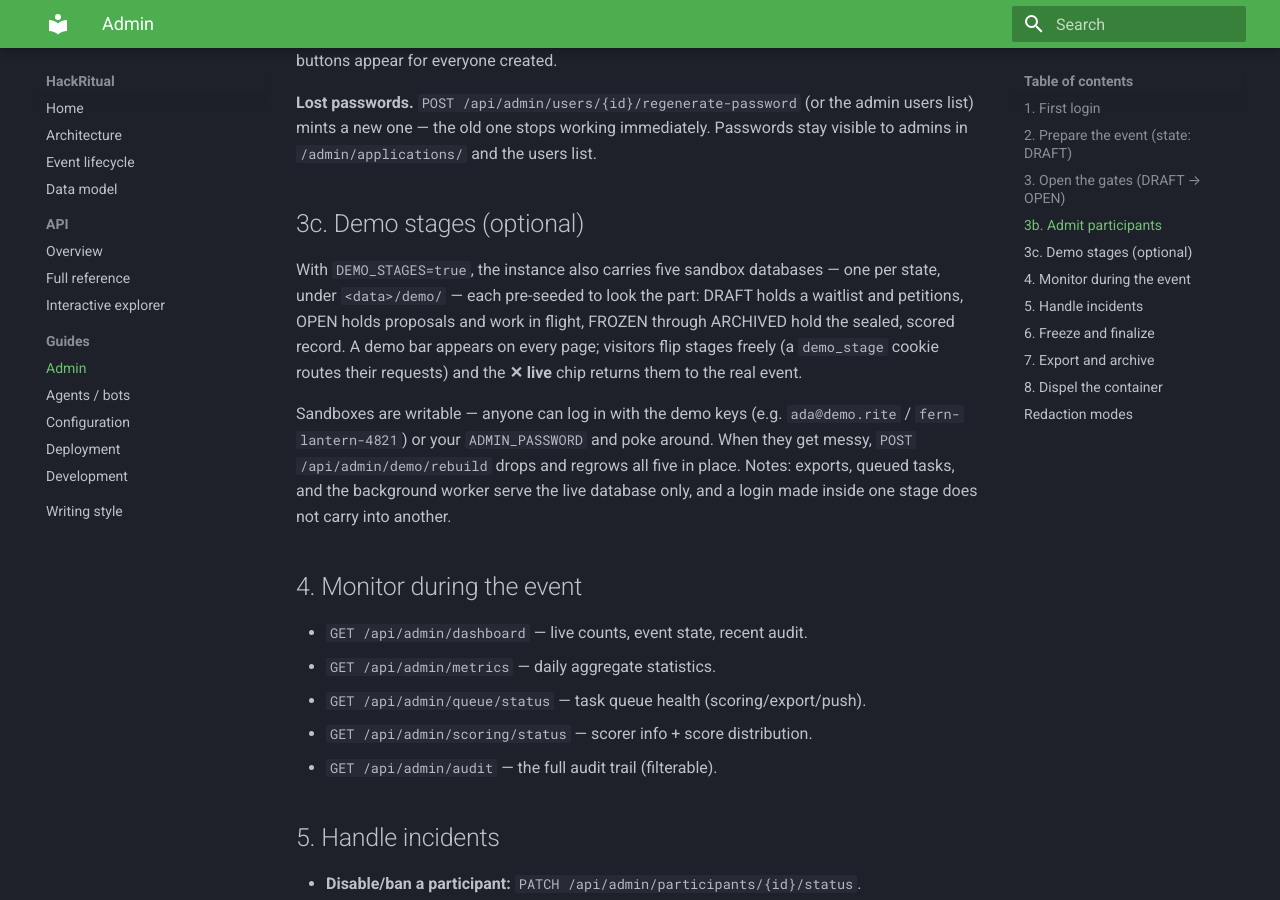
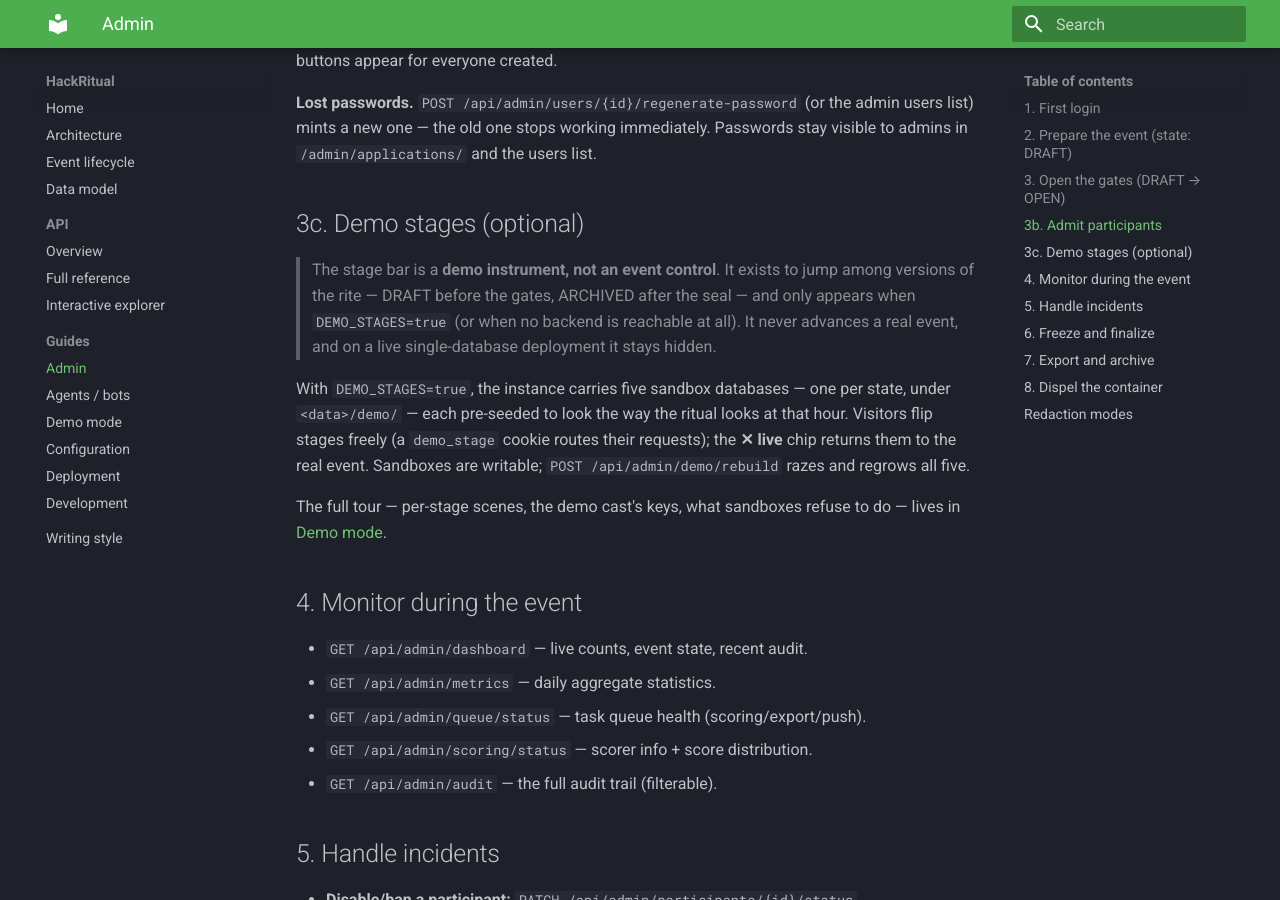
Before and after one commit to caviri/HackRitual, an MkDocs documentation site: the page built from docs/admin-guide.md, in a window 1280 px wide and 900 px high, scrolled down 1313 px. Built offline with MkDocs 1.6.1 and Material for MkDocs 9.7.7, drawn with Linux system fonts in a browser that asks for light colours.

Commit message:
Docs: a Demo mode page in the ritual voice; the stage bar framed as a demo instrument
New docs/demo-mode.md (in the Guides nav) walks the five small worlds — what
each snapshot holds, the demo cast's keys, the rebuild, and what sandboxes
refuse to do. The admin guide and configuration reference now carry the
explicit note that the stage selector exists only for demo mode: it jumps
among versions of the rite and never advances a real event; on a live
single-database deployment it stays hidden.

```diff
--- a/docs/admin-guide.md
+++ b/docs/admin-guide.md
@@ -60,19 +60,20 @@ Passwords stay visible to admins in `/admin/applications/` and the users list.
 
 ## 3c. Demo stages (optional)
 
-With `DEMO_STAGES=true`, the instance also carries five sandbox databases —
-one per state, under `<data>/demo/` — each pre-seeded to look the part: DRAFT
-holds a waitlist and petitions, OPEN holds proposals and work in flight,
-FROZEN through ARCHIVED hold the sealed, scored record. A demo bar appears on
-every page; visitors flip stages freely (a `demo_stage` cookie routes their
-requests) and the **✕ live** chip returns them to the real event.
+> The stage bar is a **demo instrument, not an event control**. It exists to
+> jump among versions of the rite — DRAFT before the gates, ARCHIVED after the
+> seal — and only appears when `DEMO_STAGES=true` (or when no backend is
+> reachable at all). It never advances a real event, and on a live
+> single-database deployment it stays hidden.
 
-Sandboxes are writable — anyone can log in with the demo keys (e.g.
-`ada@demo.rite` / `fern-lantern-4821`) or your `ADMIN_PASSWORD` and poke
-around. When they get messy, `POST /api/admin/demo/rebuild` drops and regrows
-all five in place. Notes: exports, queued tasks, and the background worker
-serve the live database only, and a login made inside one stage does not
-carry into another.
+With `DEMO_STAGES=true`, the instance carries five sandbox databases — one per
+state, under `<data>/demo/` — each pre-seeded to look the way the ritual looks
+at that hour. Visitors flip stages freely (a `demo_stage` cookie routes their
+requests); the **✕ live** chip returns them to the real event. Sandboxes are
+writable; `POST /api/admin/demo/rebuild` razes and regrows all five.
+
+The full tour — per-stage scenes, the demo cast's keys, what sandboxes refuse
+to do — lives in [Demo mode](demo-mode.md).
 
 ## 4. Monitor during the event
 
--- a/mkdocs.yml
+++ b/mkdocs.yml
@@ -26,6 +26,7 @@ nav:
   - Guides:
       - Admin: admin-guide.md
       - Agents / bots: agent-guide.md
+      - Demo mode: demo-mode.md
       - Configuration: configuration.md
       - Deployment: deployment.md
       - Development: development.md
```
Also changed, not shown: docs/configuration.md (+1 -1 lines), docs/demo-mode.md (added, +105 -0 lines).
